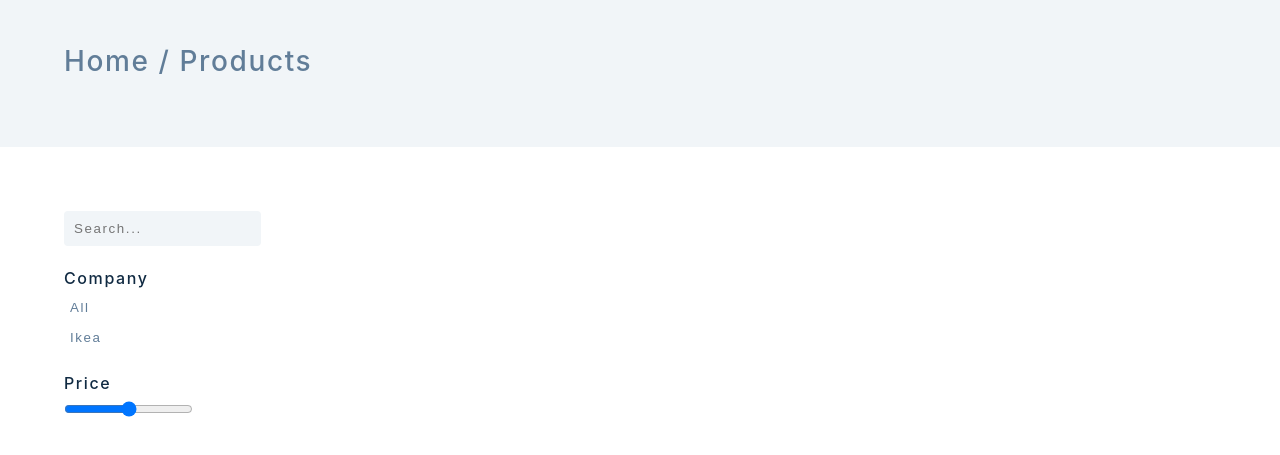
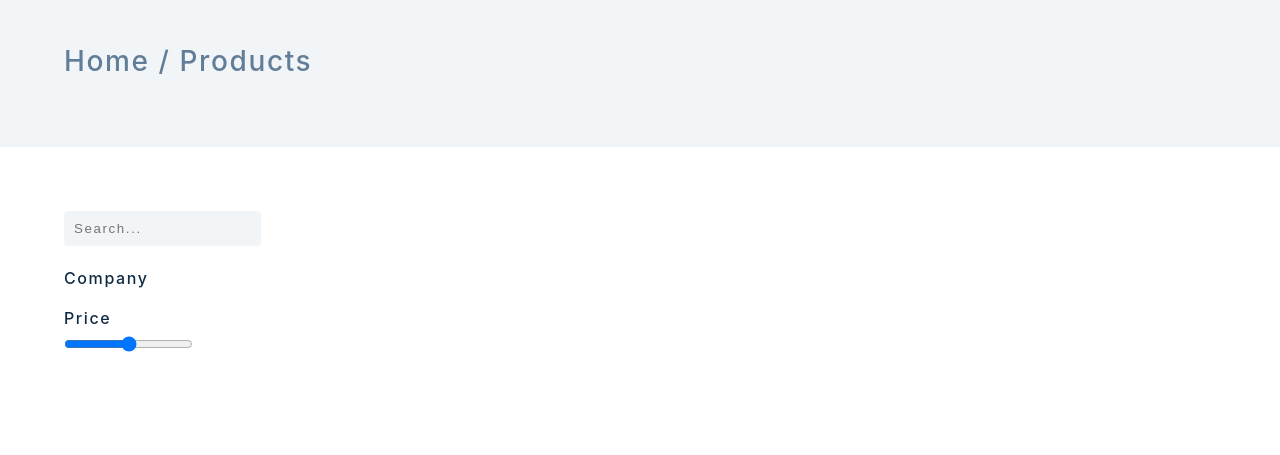
Before and after one commit to Youssefkoko/Js-Store, a plain HTML site: page products.html in a window 1280 px wide. Shown: the part 109-564 px from the top of the page. Drawn offline with Linux system fonts and the light colour scheme.

Commit message:
create html for filters

```diff
--- a/products.html
+++ b/products.html
@@ -132,14 +132,15 @@
         <!-- Categories  -->
         <h4>Company</h4>
         <article class="companies">
-          <button class="company-btn">All</button>
-          <button class="company-btn">Ikea</button>
+          <!-- <button class="company-btn">All</button> -->
+
         </article>
         <!-- Price  -->
         <h4>Price</h4>
         <form  class="form-price">
           <input type="range" class="price-filter" min-="0" value="50" max="100">
         </form>
+        <p class="price-value"></p>
       </div>
       <!-- Products  -->
       <div class="products-container"></div>
```
